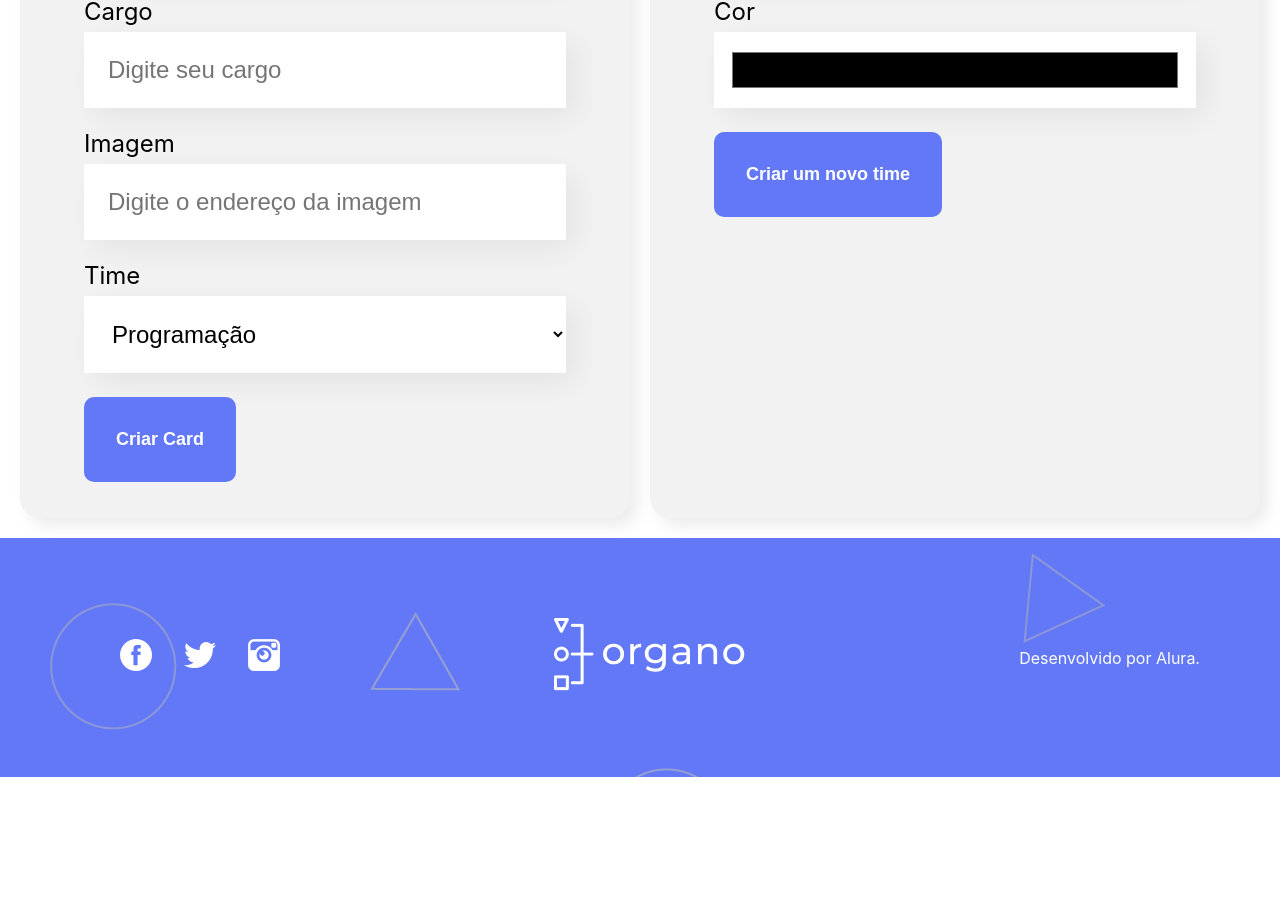
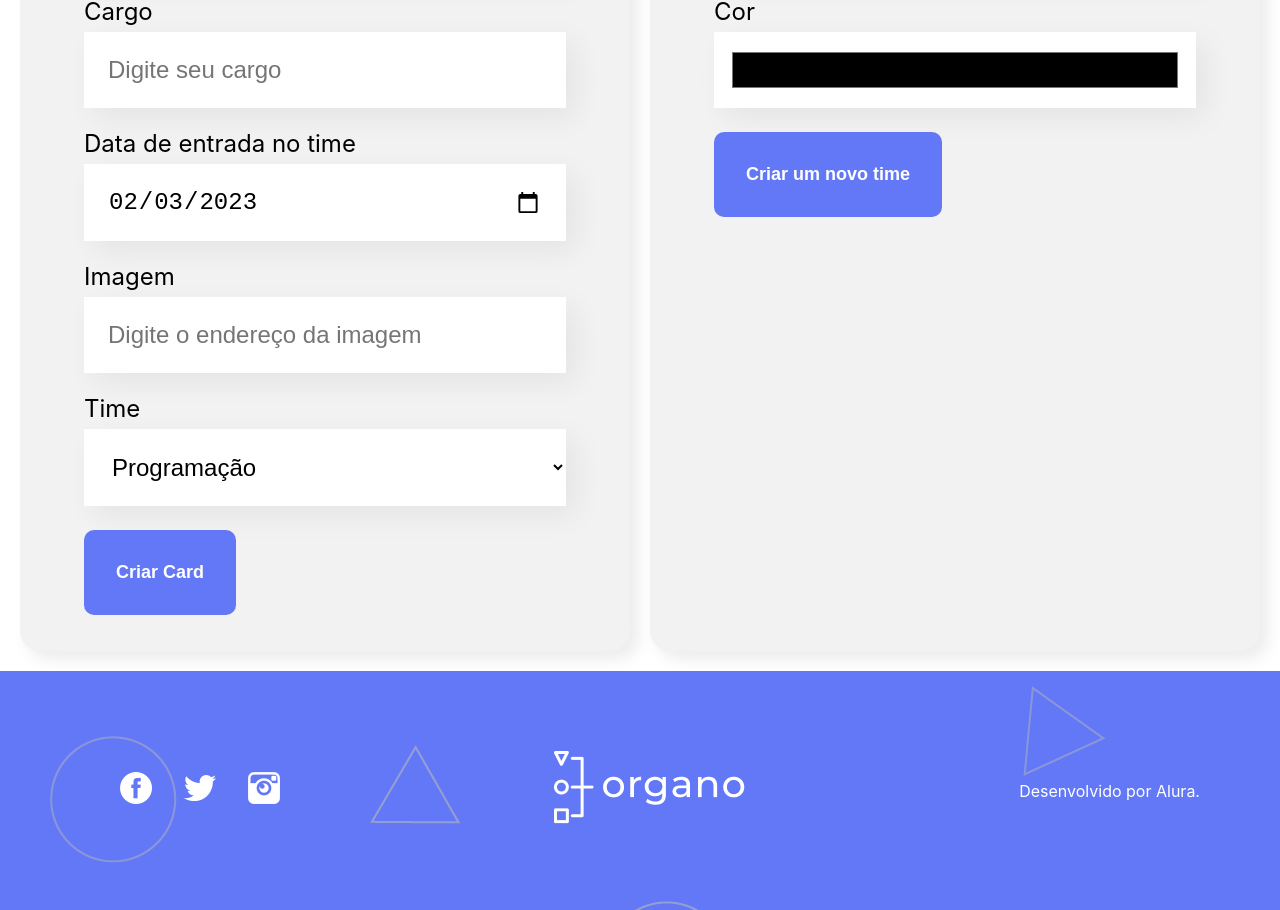
Before and after one commit to sathlerhe/alura-organograma, a React (Vite) app: page / in a window 1280 px wide. Shown: the part 800-1710 px from the top of the page. Before the commit the page ends 1577 px from the top, so only its background shows below. Built offline with nearby package versions, Linux system fonts and the light colour scheme.

Commit message:
feat: data field

```diff
--- a/package.json
+++ b/package.json
@@ -11,6 +11,7 @@
   "dependencies": {
     "@types/jest": "^29.4.0",
     "@types/node": "^18.13.0",
+    "dayjs": "^1.11.7",
     "hex-to-rgba": "^2.0.1",
     "react": "^18.2.0",
     "react-dom": "^18.2.0",
--- a/src/components/Collaborator/index.tsx
+++ b/src/components/Collaborator/index.tsx
@@ -1,3 +1,4 @@
+import dayjs from "dayjs";
 import { AiFillCloseCircle, AiFillHeart, AiOutlineHeart } from "react-icons/ai";
 
 import "./styles.css";
@@ -8,6 +9,7 @@ interface ICollaborator {
   image: string;
   bgColor: string;
   favorited: boolean;
+  date: string;
   id: string;
   onDelete: (id: string) => void;
   toggleFavorite: (id: string) => void;
@@ -21,6 +23,7 @@ function Collaborator({
   favorited,
   toggleFavorite,
   id,
+  date,
 }: ICollaborator) {
   function handleToggleFavorite() {
     toggleFavorite(id);
@@ -45,6 +48,7 @@ function Collaborator({
       <div className="rodape">
         <h4>{name}</h4>
         <h5>{role}</h5>
+        <h5>{dayjs(date).startOf('day').format('DD/MM/YYYY')}</h5>
 
         <div className="favorite">
           {favorited ? (
--- a/src/components/Form/index.tsx
+++ b/src/components/Form/index.tsx
@@ -8,6 +8,7 @@ import Input from "../Input";
 import "./style.css";
 import { ICollaborator } from "../../shared/interfaces/ICollaborator";
 import { ITeam } from "../../shared/interfaces/ITeam";
+import dayjs from "dayjs";
 
 interface IForm {
   onSubmitCollaborator: (collaborator: ICollaborator) => void;
@@ -22,6 +23,9 @@ const Form: React.FC<IForm> = ({
   const [name, setName] = useState("");
   const [role, setRole] = useState("");
   const [image, setImage] = useState("");
+  const [date, setDate] = useState<string>(
+    dayjs(new Date()).format("YYYY-MM-DD")
+  );
   const [team, setTeam] = useState<string>(teams[0].name);
 
   const [teamName, setTeamName] = useState("");
@@ -34,6 +38,7 @@ const Form: React.FC<IForm> = ({
       role,
       image,
       team,
+      date,
       id: uuid(),
       favorited: false,
     });
@@ -71,6 +76,15 @@ const Form: React.FC<IForm> = ({
           placeholder="Digite seu cargo"
           value={role}
           setValue={setRole}
+        />
+
+        <Input
+          type="date"
+          name="date"
+          label="Data de entrada no time"
+          placeholder=""
+          value={date}
+          setValue={setDate}
         />
 
         <Input
--- a/src/components/Input/index.tsx
+++ b/src/components/Input/index.tsx
@@ -17,7 +17,7 @@ const Input: React.FC<IInput> = ({
   name,
   value,
   setValue,
-  type = "text",
+  type = "text"
 }) => {
   const handleChange = (e: ChangeEvent<HTMLInputElement>) => {
     setValue(e.target.value);
--- a/src/components/Team/index.tsx
+++ b/src/components/Team/index.tsx
@@ -44,6 +44,7 @@ function Team({
                   role={collaborator.role}
                   image={collaborator.image}
                   key={collaborator.id}
+                  date={collaborator.date}
                   bgColor={primaryColor}
                   id={collaborator.id}
                   favorited={collaborator.favorited}
--- a/src/shared/interfaces/ICollaborator.ts
+++ b/src/shared/interfaces/ICollaborator.ts
@@ -3,6 +3,7 @@ export interface ICollaborator {
   role: string;
   image: string;
   team: string;
+  date: string;
   id: string;
   favorited: boolean;
 }
```
Also changed, not shown: 1 other file (tests, documents, lock files or other folders).
